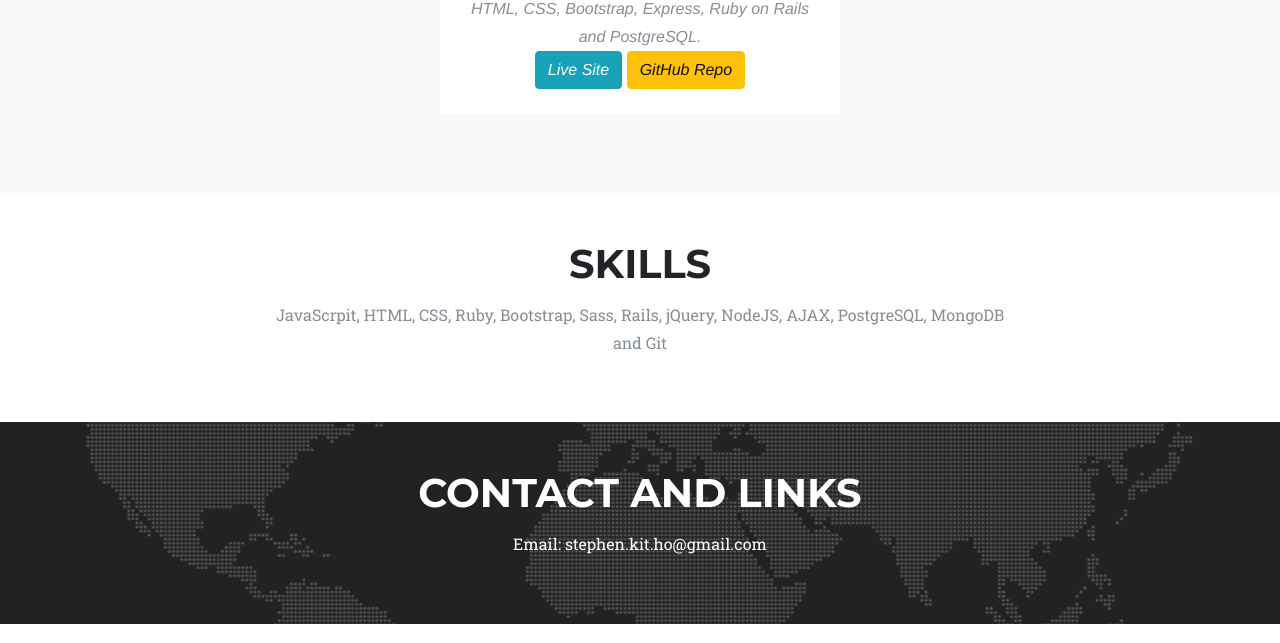
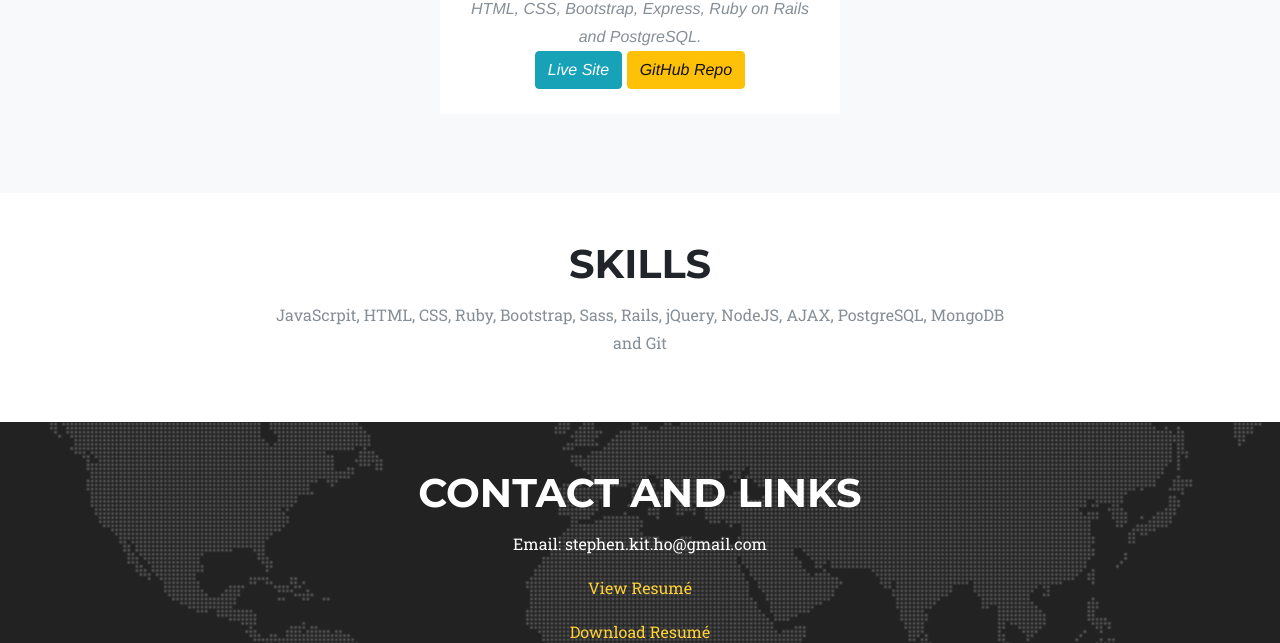
Before and after one commit to Uchiha-Satori/Portfolio, a plain HTML site: page index.html in a window 1280 px wide. Shown: the part 3272-3915 px from the top of the page. Drawn offline with Linux system fonts and the light colour scheme; a web font is replaced by a local one.

Commit message:
Resume
Add link to view and download resume.

```diff
--- a/index.html
+++ b/index.html
@@ -183,9 +183,16 @@
           </div>
         </div>
         <div class="col-lg-8 mx-auto text-center">
-          <p class="section-heading">Email: stephen.kit.ho@gmail.com</p>
-          <div class="col-lg-12">
-              </div>
+          <p class="section-heading">Email: stephen.kit.ho@gmail.com
+          </p>
+          <p class="section-heading">
+            <a href="resume/Stephen Ho Resume.pdf" target="_blank">
+              View Resumé
+            </a>
+          </p>
+          <p>
+            <a href="resume/Stephen Ho Resume.pdf" download="Stephen Ho Resume.pdf">Download Resumé</a>
+          </p>
           </div>
         </div>
     </section>
```
Also changed, not shown: 1 other file.
